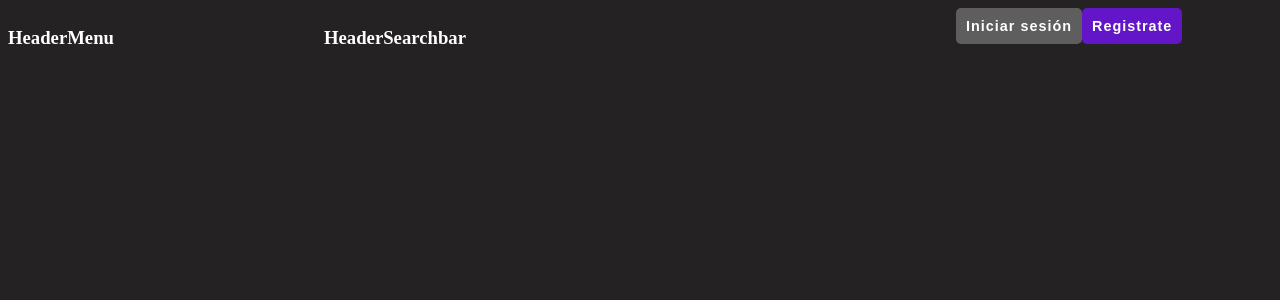
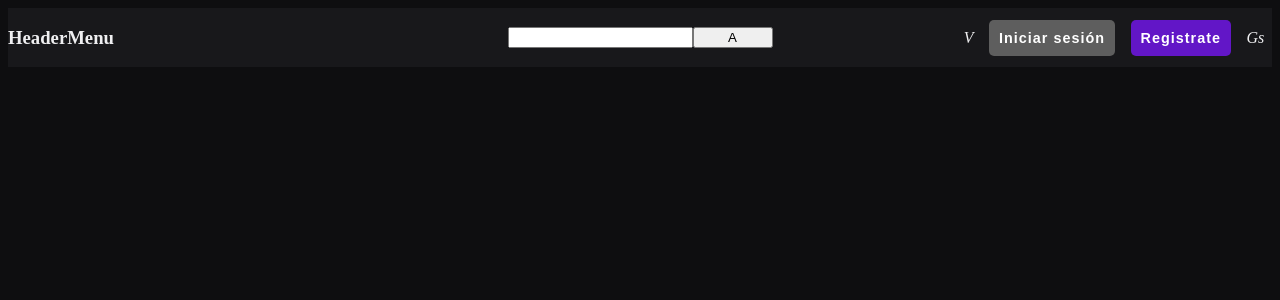
Before and after one commit to jenri019/twitch-replication, a React (Create React App) app: page / in a window 1280 px wide. Shown: the top 300 px of the page. Built offline with nearby package versions, Linux system fonts and the light colour scheme.

Commit message:
Modifyng header component

```diff
--- a/src/components/header/Header.jsx
+++ b/src/components/header/Header.jsx
@@ -7,6 +7,7 @@ import styled from 'styled-components'
 const NavigationBar = styled.nav`
     display: grid;
     grid-template-columns: 1fr 2fr 1fr;
+    background-color: #18181b;
 `;
 
 export const Header = () => {
--- a/src/components/header/HeaderAccount.jsx
+++ b/src/components/header/HeaderAccount.jsx
@@ -1,11 +1,21 @@
 import React from 'react'
 import { StyledButton } from '../Button';
+import styled from 'styled-components'
+
+const Container = styled.nav`
+    display: flex;
+    background-color: #18181b;
+    justify-content: space-around;
+    align-items: center;
+`;
 
 export const HeaderAccount = () => {
   return (
-    <div>
+    <Container>
+      <i>V</i>
       <StyledButton >Iniciar sesión</StyledButton>
       <StyledButton btnprimary>Registrate</StyledButton>
-    </div>
+      <i>Gs</i>
+    </Container>
   )
 }
--- a/src/components/header/HeaderSearchbar.jsx
+++ b/src/components/header/HeaderSearchbar.jsx
@@ -1,7 +1,26 @@
 import React from 'react'
+import styled from 'styled-components'
+
+const StyledDiv = styled.div`
+  display: flex;
+  align-items: center;
+  justify-content: center;
+`;
+
+const StyledInput = styled.input`
+`;
+
+const SubmitButton = styled.button`
+  width: 5rem;
+`;
 
 export const HeaderSearchbar = () => {
   return (
-    <h3>HeaderSearchbar</h3>
+    <StyledDiv>
+      <form action="">
+        <StyledInput type="text" />
+        <SubmitButton>A</SubmitButton>
+      </form>
+    </StyledDiv>
   )
 }
--- a/src/index.css
+++ b/src/index.css
@@ -1,6 +1,6 @@
 :root {
-    --bgcolor: #242222;
-    --fontcolor: #ffffff;
+    --bgcolor: #0e0e10;
+    --fontcolor: #efeff1;
 }
 
 html, body {
```
